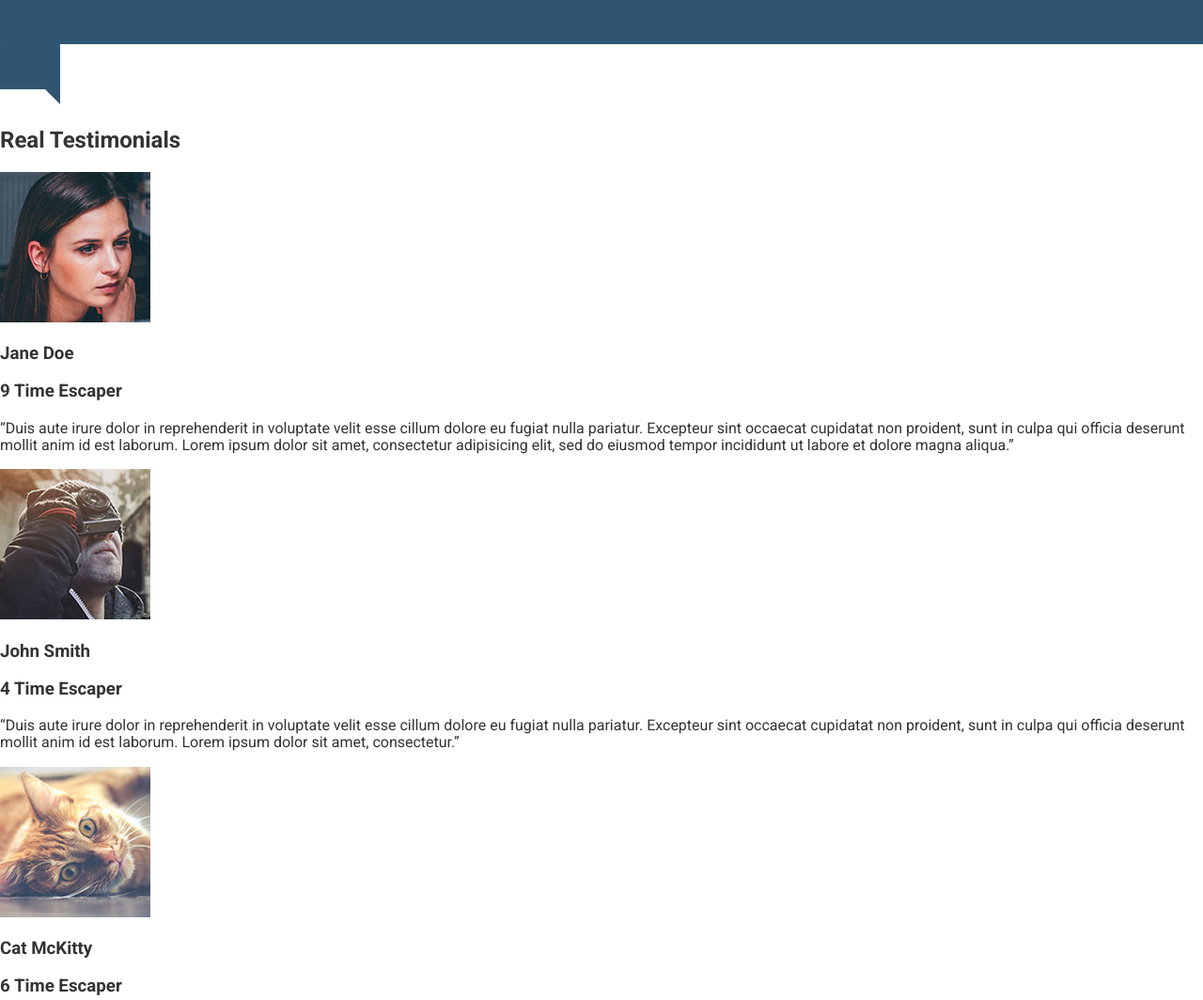
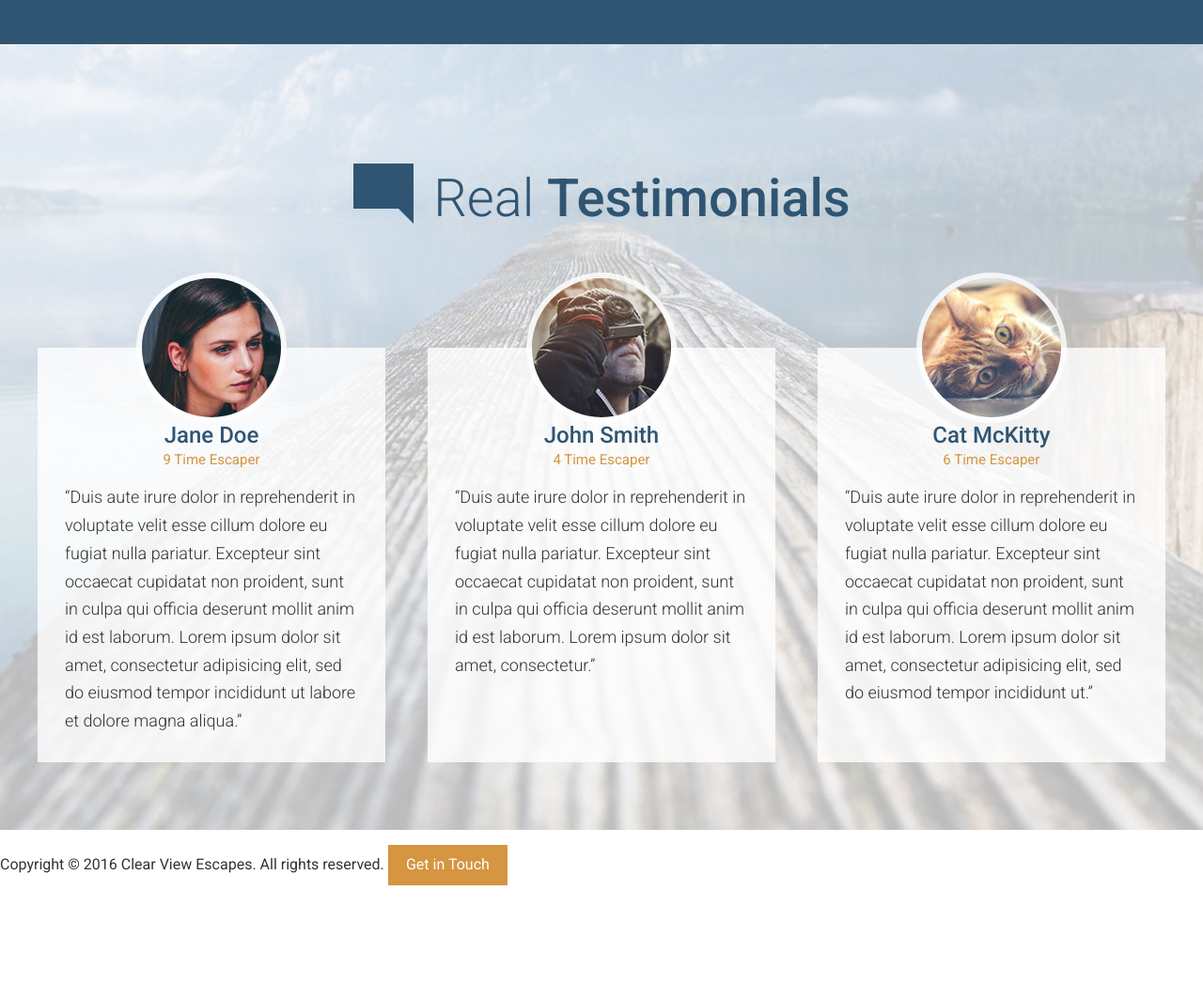
Before and after one commit to banksashleym/travel-site, a website: page app/index.html in a window 1280 px wide. Shown: the part 2980-4044 px from the top of the page at 94% size. After the commit the page ends 3938 px from the top, so only its background shows below. Drawn offline with nearby package versions, Linux system fonts and the light colour scheme.

Commit message:
Completed testimonials section

```diff
--- a/app/assets/styles/base/_mixins.css
+++ b/app/assets/styles/base/_mixins.css
@@ -11,7 +11,7 @@
 }
 
 @define-mixin atLarge {
-  @media (min-width: 1200px) {
+  @media (min-width: 1010px) {
     @mixin-content;
   }
 }
--- a/app/assets/styles/modules/_page-section.css
+++ b/app/assets/styles/modules/_page-section.css
@@ -5,9 +5,34 @@
     padding: 4.5rem 0;
   }
 
+  &--no-b-padding-until-medium {
+    padding-bottom: 0;
+
+    @mixin atMedium {
+      padding-bottom: 4.5rem;
+    }
+  }
+
+  &--no-b-padding-until-large {
+    padding-bottom: 0;
+
+    @mixin atLarge {
+      padding-bottom: 4.5rem;
+    }
+  }
 
   &--blue {
     background-color: $mainBlue;
     color: #FFF;
   }
+
+  &--testimonials {
+    background-color: #e0e6ef;
+
+    @mixin atLarge {
+      background: url('/assets/images/testimonials-bg.jpg') top center no-repeat;
+      background-size: cover;
+    }
+  }
+
 }
--- a/app/assets/styles/modules/_row.css
+++ b/app/assets/styles/modules/_row.css
@@ -1,6 +1,10 @@
 .row {
 
   @mixin clearfix;
+
+  &--t-padding {
+    padding-top: 80px;
+  }
 
   &--gutters {
     margin-right: -65px;
@@ -8,6 +12,10 @@
 
   &--gutters-large {
     margin-right: -100px;
+  }
+
+  &--gutters-small {
+    margin-right: -45px;
   }
 
   &--gutters > div {
@@ -18,11 +26,16 @@
     padding-right: 100px;
   }
 
+  &--gutters-small > div {
+    padding-right: 45px;
+  }
+
   &__b-margin-until-medium {
     margin-bottom: 1rem;
   }
 
   @mixin atMedium {
+
     &__b-margin-until-medium {
       margin-bottom: 0;
     }
@@ -49,7 +62,63 @@
     &__medium-8--smaller {
       width: 63%;
     }
+
   }
 
+  @mixin atLarge {
+
+    &__b-margin-until-large {
+      margin-bottom: 0;
+    }
+
+    &__large-4 {
+      float: left;
+      width: 33.33%;
+    }
+
+    &__large-4--larger {
+      width: 37%;
+    }
+
+    &__large-6 {
+      float: left;
+      width: 50%;
+    }
+
+    &__large-8 {
+      float: left;
+      width: 66.66%;
+    }
+
+    &__large-8--smaller {
+      width: 63%;
+    }
+
+  }
+
+  /* Begin Equal Height Rules */
+  &--equal-height-at-medium {
+    @mixin atMedium {
+      display: flex;
+    }
+
+    & > div {
+      float: none;
+      display: flex;
+    }
+
+  }
+
+  &--equal-height-at-large {
+    @mixin atLarge {
+      display: flex;
+    }
+
+    & > div {
+      float: none;
+      display: flex;
+    }
+
+  }
 
 }
--- a/app/assets/styles/modules/_section-title.css
+++ b/app/assets/styles/modules/_section-title.css
@@ -11,6 +11,10 @@
     font-weight: 500;
   }
 
+  &--blue {
+    color: $mainBlue;
+  }
+
   &__icon {
     display: block;
     margin-left: auto;
@@ -18,6 +22,8 @@
     margin-bottom: .6rem;
 
     @mixin atSmall {
+      position: relative;
+      top: 8px;
       margin-right: .5rem;
       margin-left: 0;
       margin-bottom: 0;
--- /dev/null
+++ b/app/assets/styles/modules/_testimonial.css
@@ -0,0 +1,41 @@
+.testimonial {
+  background-color: rgba(255, 255, 255, .8);
+  padding: 0 18px 1px 18px;
+  margin-bottom: 98px;
+
+  @mixin atLarge {
+    margin-bottom: 0;
+    padding: 0 1.8125rem 1px 1.8125rem;
+  }
+
+  &--last {
+    margin-bottom: 0;
+  }
+
+  &__photo {
+    border-radius: 80px;
+    overflow: hidden;
+    width: 160px;
+    height: 160px;
+    margin: 0 auto -80px auto;
+    position: relative;
+    top: -80px;
+    border: 6px solid rgba(255, 255, 255, .8);
+  }
+
+  &__title {
+    color: $mainBlue;
+    text-align: center;
+    font-size: 1.5rem;
+    font-weight: 500;
+    margin: 0;
+  }
+
+  &__subtitle {
+    color: $mainOrange;
+    text-align: center;
+    font-weight: 400;
+    font-size: 0.9375rem;
+    margin: .25rem 0 1rem 0;
+  }
+}
--- a/app/assets/styles/modules/_wrapper.css
+++ b/app/assets/styles/modules/_wrapper.css
@@ -8,6 +8,26 @@
 
   &--medium {
     max-width: 976px;
+  }
+
+  &--no-padding-until-medium {
+    padding-left: 0;
+    padding-right: 0;
+
+    @mixin atMedium {
+      padding-left: 18px;
+      padding-right: 18px;
+    }
+  }
+
+  &--no-padding-until-large {
+    padding-left: 0;
+    padding-right: 0;
+
+    @mixin atLarge {
+      padding-left: 18px;
+      padding-right: 18px;
+    }
   }
 
   .wrapper {
--- a/app/assets/styles/styles.css
+++ b/app/assets/styles/styles.css
@@ -11,3 +11,4 @@
 @import "modules/_generic-content-container";
 @import "modules/_section-title";
 @import "modules/_feature-item";
+@import "modules/_testimonial";
--- a/app/index.html
+++ b/app/index.html
@@ -74,11 +74,12 @@
 
   <div id="features" class="page-section page-section--blue">
     <div class="wrapper">
-
-      <h2 class="section-title"><img class="section-title__icon" src="assets/images/icons/star.svg">Our <strong>Features</strong></h2>
+      <h2 class="section-title"><img class="section-title__icon" src="assets/images/icons/star.svg"> Our <strong>Features</strong></h2>
 
       <div class="row row--gutters-large generic-content-container">
+
         <div class="row__medium-6">
+
           <div class="feature-item">
             <img class="feature-item__icon" src="assets/images/icons/rain.svg">
             <h3 class="feature-item__title">We&rsquo;ll Watch the Weather</h3>
@@ -90,8 +91,8 @@
             <h3 class="feature-item__title">Global Guides</h3>
             <p>We&rsquo;ve scoured the entire planet for the best retreats and beautiful vistas. If there&rsquo;s a corner of the world you want to escape to we know the most scenic and inspiring locations.</p>
           </div>
+        </div>
 
-        </div>
         <div class="row__medium-6">
           <div class="feature-item">
             <img class="feature-item__icon" src="assets/images/icons/wifi.svg">
@@ -105,28 +106,50 @@
             <p>Everytime you book an escape with us we send you a survival kit with the finest materials. The kit will allow you to setup a tent, start a fire, scratch your own back and lower your taxes.</p>
           </div>
         </div>
+
       </div>
     </div>
   </div>
 
-  <div id="testimonials">
-    <img src="assets/images/icons/comment.svg">
-    <h2>Real Testimonials</h2>
+  <div id="testimonials" class="page-section page-section--no-b-padding-until-large page-section--testimonials">
+    <div class="wrapper wrapper--no-padding-until-large">
+      <h2 class="section-title section-title--blue"><img class="section-title__icon" src="assets/images/icons/comment.svg"> Real <strong>Testimonials</strong></h2>
 
-    <img src="assets/images/testimonial-jane.jpg">
-    <h3>Jane Doe</h3>
-    <h3>9 Time Escaper</h3>
-    <p>&ldquo;Duis aute irure dolor in reprehenderit in voluptate velit esse cillum dolore eu fugiat nulla pariatur. Excepteur sint occaecat cupidatat non proident, sunt in culpa qui officia deserunt mollit anim id est laborum. Lorem ipsum dolor sit amet, consectetur adipisicing elit, sed do eiusmod tempor incididunt ut labore et dolore magna aliqua.&rdquo;</p>
+      <div class="row row--gutters row--equal-height-at-large row--gutters-small row--t-padding generic-content-container">
+        <div class="row__large-4">
+          <div class="testimonial">
+            <div class="testimonial__photo">
+              <img sizes="160px" srcset="assets/images/testimonial-jane.jpg 160w, assets/images/testimonial-jane-hi-dpi.jpg 320w" alt="Jane Doe">
+            </div>
+            <h3 class="testimonial__title">Jane Doe</h3>
+            <h4 class="testimonial__subtitle">9 Time Escaper</h4>
+            <p>&ldquo;Duis aute irure dolor in reprehenderit in voluptate velit esse cillum dolore eu fugiat nulla pariatur. Excepteur sint occaecat cupidatat non proident, sunt in culpa qui officia deserunt mollit anim id est laborum. Lorem ipsum dolor sit amet, consectetur adipisicing elit, sed do eiusmod tempor incididunt ut labore et dolore magna aliqua.&rdquo;</p>
+          </div>
+        </div>
 
-    <img src="assets/images/testimonial-john.jpg">
-    <h3>John Smith</h3>
-    <h3>4 Time Escaper</h3>
-    <p>&ldquo;Duis aute irure dolor in reprehenderit in voluptate velit esse cillum dolore eu fugiat nulla pariatur. Excepteur sint occaecat cupidatat non proident, sunt in culpa qui officia deserunt mollit anim id est laborum. Lorem ipsum dolor sit amet, consectetur.&rdquo;</p>
+        <div class="row__large-4">
+          <div class="testimonial">
+            <div class="testimonial__photo">
+              <img sizes="160px" srcset="assets/images/testimonial-john.jpg 160w, assets/images/testimonial-john-hi-dpi.jpg 320w" alt="John Smith">
+            </div>
+            <h3 class="testimonial__title">John Smith</h3>
+            <h4 class="testimonial__subtitle">4 Time Escaper</h4>
+            <p>&ldquo;Duis aute irure dolor in reprehenderit in voluptate velit esse cillum dolore eu fugiat nulla pariatur. Excepteur sint occaecat cupidatat non proident, sunt in culpa qui officia deserunt mollit anim id est laborum. Lorem ipsum dolor sit amet, consectetur.&rdquo;</p>
+          </div>
+        </div>
 
-    <img src="assets/images/testimonial-cat.jpg">
-    <h3>Cat McKitty</h3>
-    <h3>6 Time Escaper</h3>
-    <p>&ldquo;Duis aute irure dolor in reprehenderit in voluptate velit esse cillum dolore eu fugiat nulla pariatur. Excepteur sint occaecat cupidatat non proident, sunt in culpa qui officia deserunt mollit anim id est laborum. Lorem ipsum dolor sit amet, consectetur adipisicing elit, sed do eiusmod tempor incididunt ut.&rdquo;</p>
+        <div class="row__large-4">
+          <div class="testimonial testimonial--last">
+            <div class="testimonial__photo">
+              <img sizes="160px" srcset="assets/images/testimonial-cat.jpg 160w, assets/images/testimonial-cat-hi-dpi.jpg 320w" alt="Cat McKitty">
+            </div>
+            <h3 class="testimonial__title">Cat McKitty</h3>
+            <h4 class="testimonial__subtitle">6 Time Escaper</h4>
+            <p>&ldquo;Duis aute irure dolor in reprehenderit in voluptate velit esse cillum dolore eu fugiat nulla pariatur. Excepteur sint occaecat cupidatat non proident, sunt in culpa qui officia deserunt mollit anim id est laborum. Lorem ipsum dolor sit amet, consectetur adipisicing elit, sed do eiusmod tempor incididunt ut.&rdquo;</p>
+          </div>
+        </div>
+      </div>
+    </div>
   </div>
 
   <footer>
--- a/app/temp/styles/styles.css
+++ b/app/temp/styles/styles.css
@@ -97,6 +97,26 @@ a {
 .wrapper--medium {
   max-width: 976px;
 }
+.wrapper--no-padding-until-medium {
+  padding-left: 0;
+  padding-right: 0;
+}
+@media (min-width: 800px){
+  .wrapper--no-padding-until-medium{
+    padding-left: 18px;
+    padding-right: 18px;
+  }
+}
+.wrapper--no-padding-until-large {
+  padding-left: 0;
+  padding-right: 0;
+}
+@media (min-width: 1010px){
+  .wrapper--no-padding-until-large{
+    padding-left: 18px;
+    padding-right: 18px;
+  }
+}
 .wrapper .wrapper {
   padding-left: 0;
   padding-right: 0;
@@ -111,15 +131,41 @@ a {
 }
 .page-section {
   padding: 1.2rem 0;
+
 }
 @media (min-width: 800px){
   .page-section{
     padding: 4.5rem 0;
   }
 }
+.page-section--no-b-padding-until-medium {
+  padding-bottom: 0;
+}
+@media (min-width: 800px){
+  .page-section--no-b-padding-until-medium{
+    padding-bottom: 4.5rem;
+  }
+}
+.page-section--no-b-padding-until-large {
+  padding-bottom: 0;
+}
+@media (min-width: 1010px){
+  .page-section--no-b-padding-until-large{
+    padding-bottom: 4.5rem;
+  }
+}
 .page-section--blue {
   background-color: #2f5572;
   color: #FFF;
+}
+.page-section--testimonials {
+  background-color: #e0e6ef;
+}
+@media (min-width: 1010px){
+  .page-section--testimonials{
+    background: url('/assets/images/testimonials-bg.jpg') top center no-repeat;
+    background-size: cover;
+  }
 }
 .headline {
   font-size: 1.9rem;
@@ -170,17 +216,26 @@ a {
   clear: both;
   display: table;
 }
+.row--t-padding {
+  padding-top: 80px;
+}
 .row--gutters {
   margin-right: -65px;
 }
 .row--gutters-large {
   margin-right: -100px;
 }
+.row--gutters-small {
+  margin-right: -45px;
+}
 .row--gutters > div {
   padding-right: 65px;
 }
 .row--gutters-large > div {
   padding-right: 100px;
+}
+.row--gutters-small > div {
+  padding-right: 45px;
 }
 .row__b-margin-until-medium {
   margin-bottom: 1rem;
@@ -208,6 +263,56 @@ a {
     width: 63%;
   }
 }
+@media (min-width: 1010px){
+  .row__b-margin-until-large{
+    margin-bottom: 0;
+  }
+  .row__large-4{
+    float: left;
+    width: 33.33%;
+  }
+  .row__large-4--larger{
+    width: 37%;
+  }
+  .row__large-6{
+    float: left;
+    width: 50%;
+  }
+  .row__large-8{
+    float: left;
+    width: 66.66%;
+  }
+  .row__large-8--smaller{
+    width: 63%;
+  }
+}
+/* Begin Equal Height Rules */
+@media (min-width: 800px){
+  .row--equal-height-at-medium{
+    display: -webkit-box;
+    display: -ms-flexbox;
+    display: flex;
+  }
+}
+.row--equal-height-at-medium > div {
+  float: none;
+  display: -webkit-box;
+  display: -ms-flexbox;
+  display: flex;
+}
+@media (min-width: 1010px){
+  .row--equal-height-at-large{
+    display: -webkit-box;
+    display: -ms-flexbox;
+    display: flex;
+  }
+}
+.row--equal-height-at-large > div {
+  float: none;
+  display: -webkit-box;
+  display: -ms-flexbox;
+  display: flex;
+}
 .generic-content-container p {
   font-weight: 300;
   line-height: 1.65;
@@ -234,6 +339,9 @@ a {
 .section-title strong {
   font-weight: 500;
 }
+.section-title--blue {
+  color: #2f5572;
+}
 .section-title__icon {
   display: block;
   margin-left: auto;
@@ -242,6 +350,8 @@ a {
 }
 @media (min-width: 530px){
   .section-title__icon{
+    position: relative;
+    top: 8px;
     margin-right: .5rem;
     margin-left: 0;
     margin-bottom: 0;
@@ -281,3 +391,41 @@ a {
     font-size: 1.875rem;
   }
 }
+.testimonial {
+  background-color: rgba(255, 255, 255, .8);
+  padding: 0 18px 1px 18px;
+  margin-bottom: 98px;
+}
+@media (min-width: 1010px){
+  .testimonial{
+    margin-bottom: 0;
+    padding: 0 1.8125rem 1px 1.8125rem;
+  }
+}
+.testimonial--last {
+  margin-bottom: 0;
+}
+.testimonial__photo {
+  border-radius: 80px;
+  overflow: hidden;
+  width: 160px;
+  height: 160px;
+  margin: 0 auto -80px auto;
+  position: relative;
+  top: -80px;
+  border: 6px solid rgba(255, 255, 255, .8);
+}
+.testimonial__title {
+  color: #2f5572;
+  text-align: center;
+  font-size: 1.5rem;
+  font-weight: 500;
+  margin: 0;
+}
+.testimonial__subtitle {
+  color: #d59541;
+  text-align: center;
+  font-weight: 400;
+  font-size: 0.9375rem;
+  margin: .25rem 0 1rem 0;
+}
```
